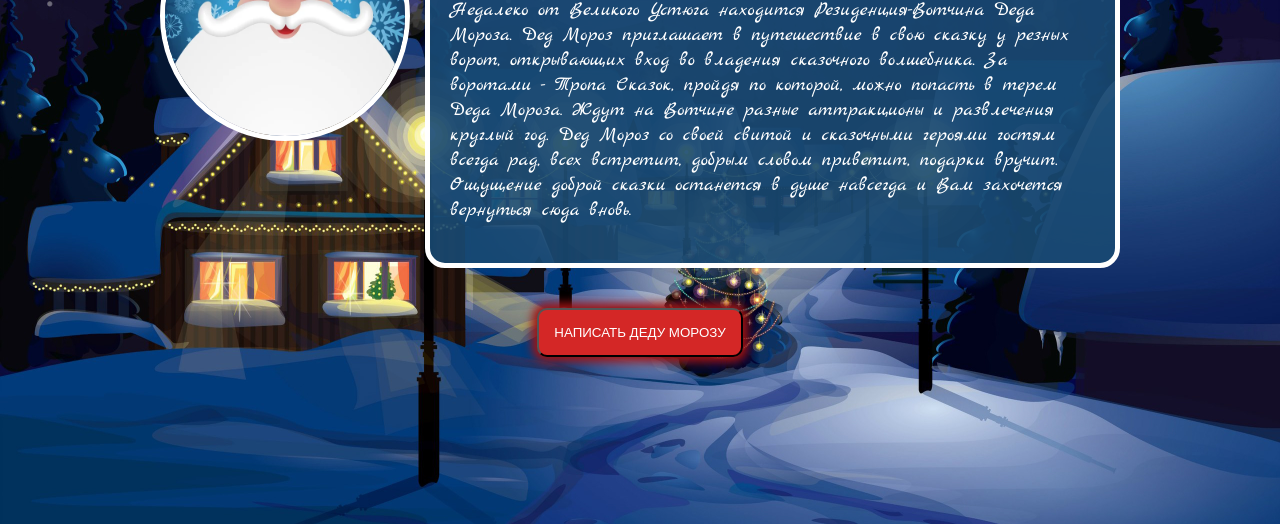
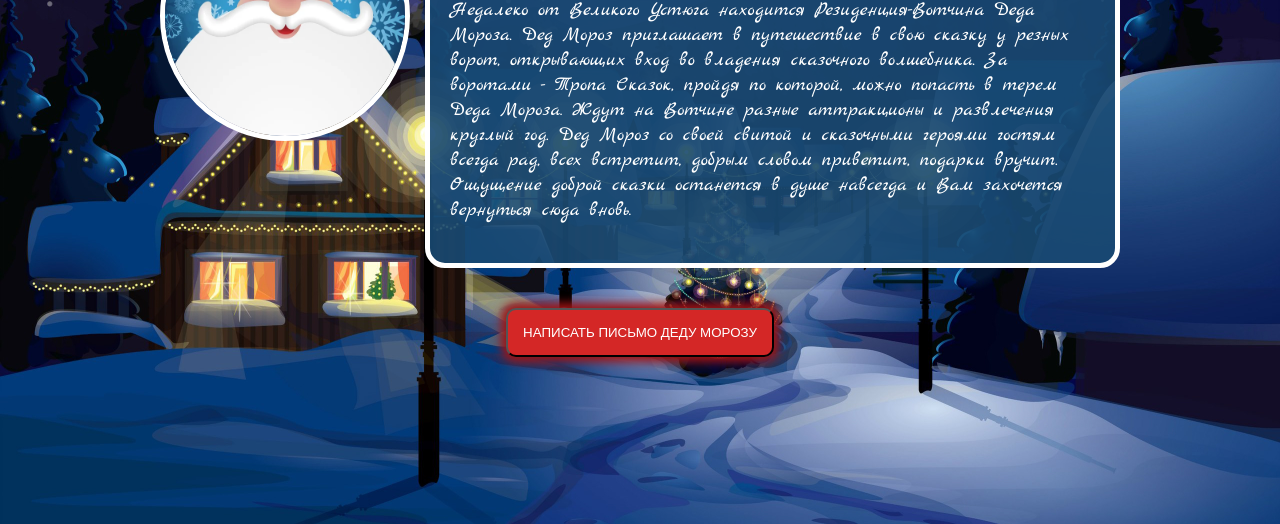
Before and after one commit to webdevdelfa/santa1650, a plain HTML site: page index.html in a window 1280 px wide. Shown: the part 276-800 px from the top of the page. Drawn offline with Linux system fonts and the light colour scheme.

Commit message:
Замена текста кнопки

```diff
--- a/index.html
+++ b/index.html
@@ -44,7 +44,7 @@
                     </p>
                 </div>
             </div>
-            <button class="button">Написать деду Морозу</button>
+            <button class="button">Написать письмо деду Морозу</button>
         </section>
         <section class="compliment section" id="compliment">
             <div class="compliment__content">
```
